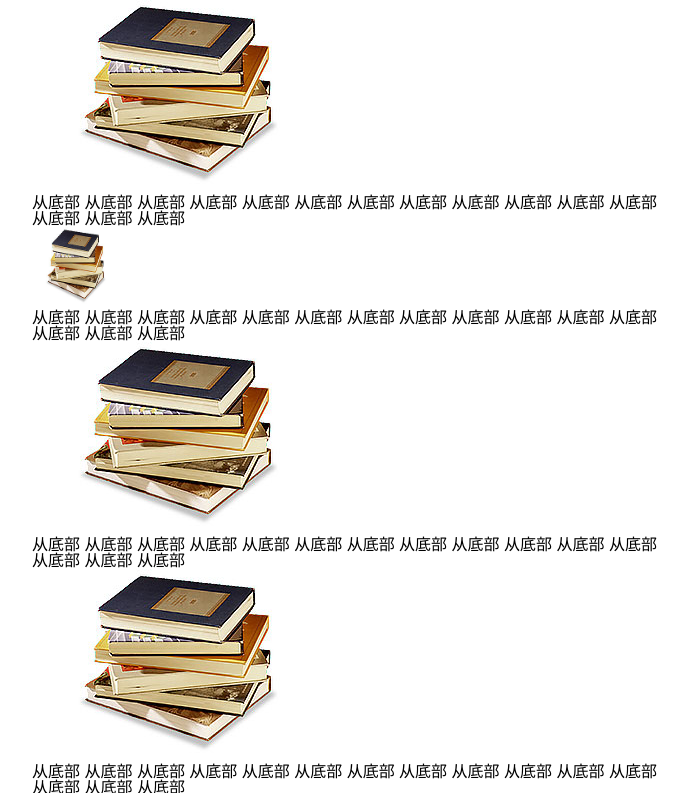
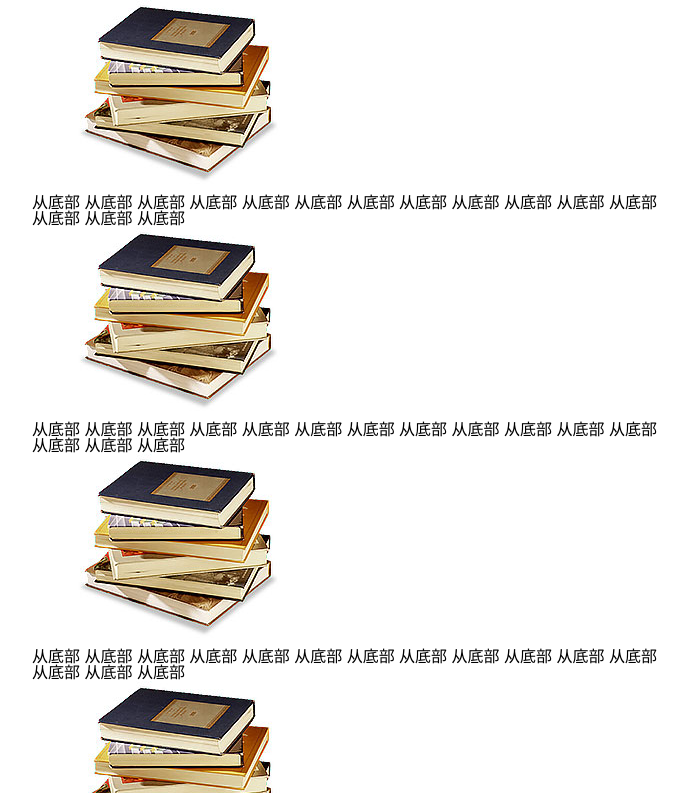
Before and after one commit to shiwanzhou/test, a plain HTML site: page test.html in a window 1280 px wide. Shown: the top 793 px of the page, without its empty margins (288-976 px from the left). Drawn offline with Linux system fonts and the light colour scheme.

Commit message:
Update test.html

```diff
--- a/test.html
+++ b/test.html
@@ -13,13 +13,7 @@
     <script type="text/javascript" src="js/jquery-1.11.1.min.js"></script>
     <script type="text/javascript" src="js/m-reactive.js"></script>
     <link rel="stylesheet" type="text/css" href="css/shop_common.css"/>
-    <style>
-        #test_area_three{
-            width: 5rem;
-            height: 5rem;;
-            margin: 0 auto;
-        }
-    </style>
+
 <body>
 <div class="kfz-layout">
     <div class="area" ><img  id="fff" src="http://shiwanzhou.github.io/test/images/m/shop_area1.jpg"></div>
```
